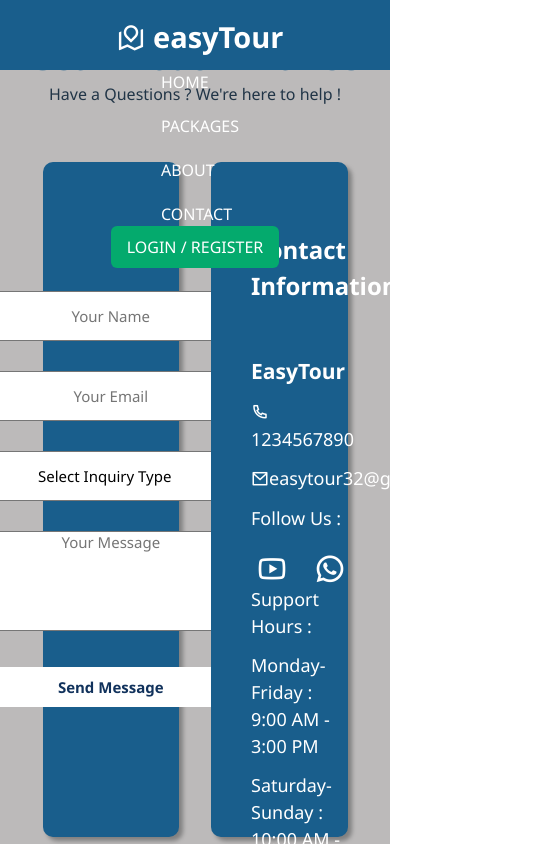
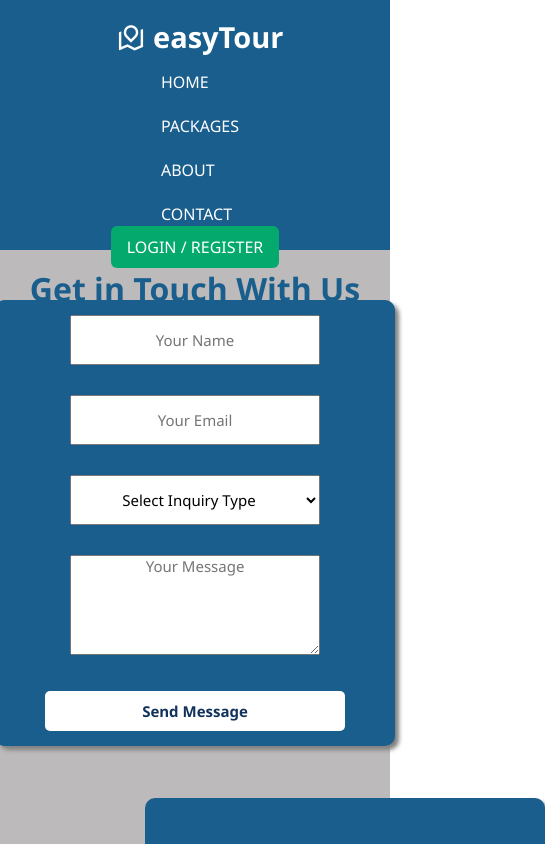
Before and after one commit to kajalmogal29/easyTour, a React (Vite) app: page /Contact in a window 390 px wide. Shown: the top 844 px of the page, 545 px wide, since content can reach past the window. Built offline with nearby package versions, Linux system fonts and the light colour scheme.

Commit message:
contact page responsive done

```diff
--- a/src/components/Navbar/navbar.css
+++ b/src/components/Navbar/navbar.css
@@ -44,6 +44,7 @@
     background-color: #195e8c;
     flex-direction: column;
     align-items: center;
+    height: 250PX;
   }
 
   .navbar-links {
--- a/src/views/Contact/contact.css
+++ b/src/views/Contact/contact.css
@@ -114,3 +114,40 @@ form #message {
 form button:hover {
   background-color: lightgray;
 }
+
+
+
+@media screen and (max-width: 768px) {
+  .contact-main-container {
+
+    margin-top: 100px;
+  }
+
+  .contact-header{
+    margin-top: 500PX;
+  }
+   .contact-content{
+    margin-top: 50px;
+    flex-direction: column;
+    align-items: center;
+    justify-content: center;
+   }
+
+   .contact-info{
+    width: 90vw;
+    height: 50vh;
+    margin-top: 20px;
+    align-items: center;
+    justify-content: center;
+    margin-left: 250px;
+   }
+   .contact-information{
+    height: 450px;
+    width: 400px;
+   }
+
+   .enquiry-form{
+    height: 500px;
+    width: 400px;
+   }
+}
```
